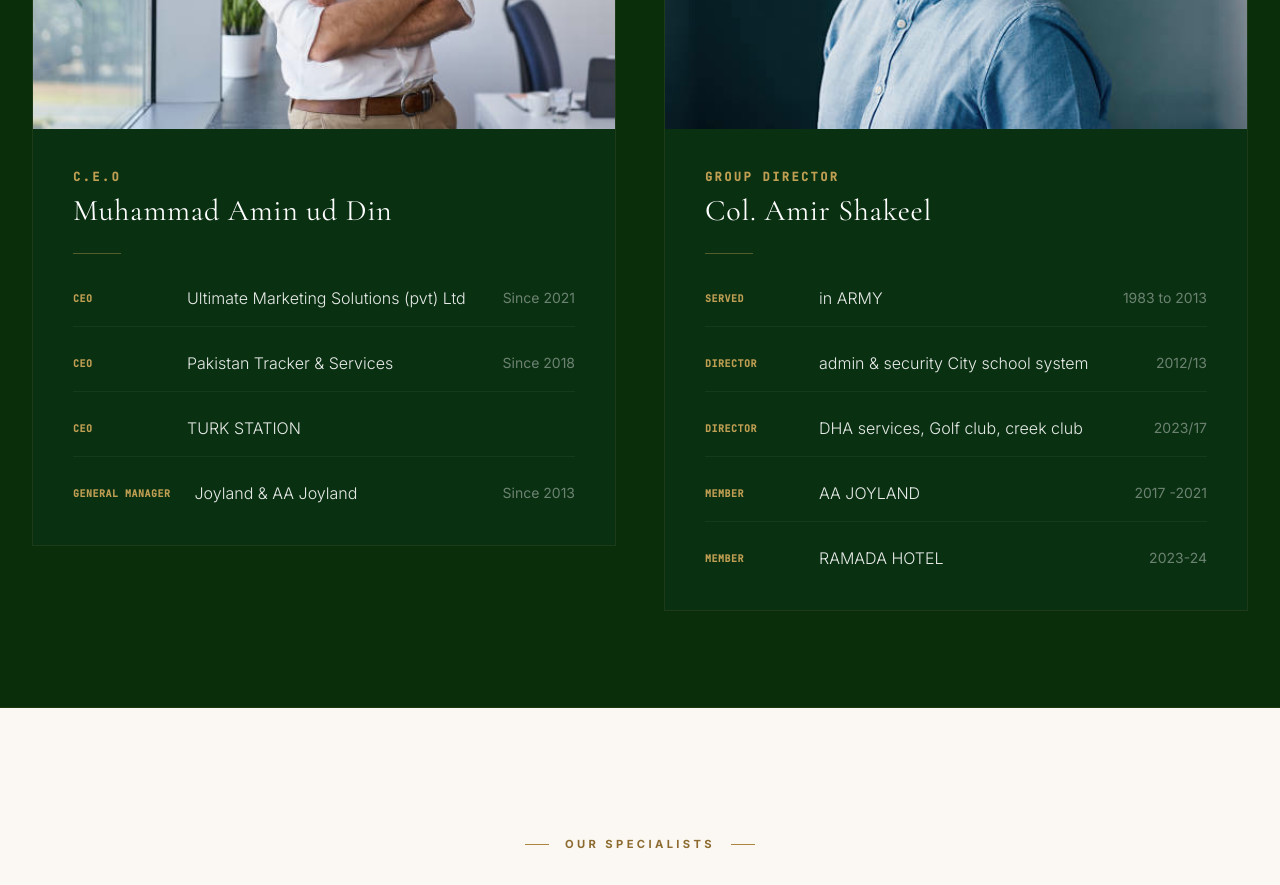
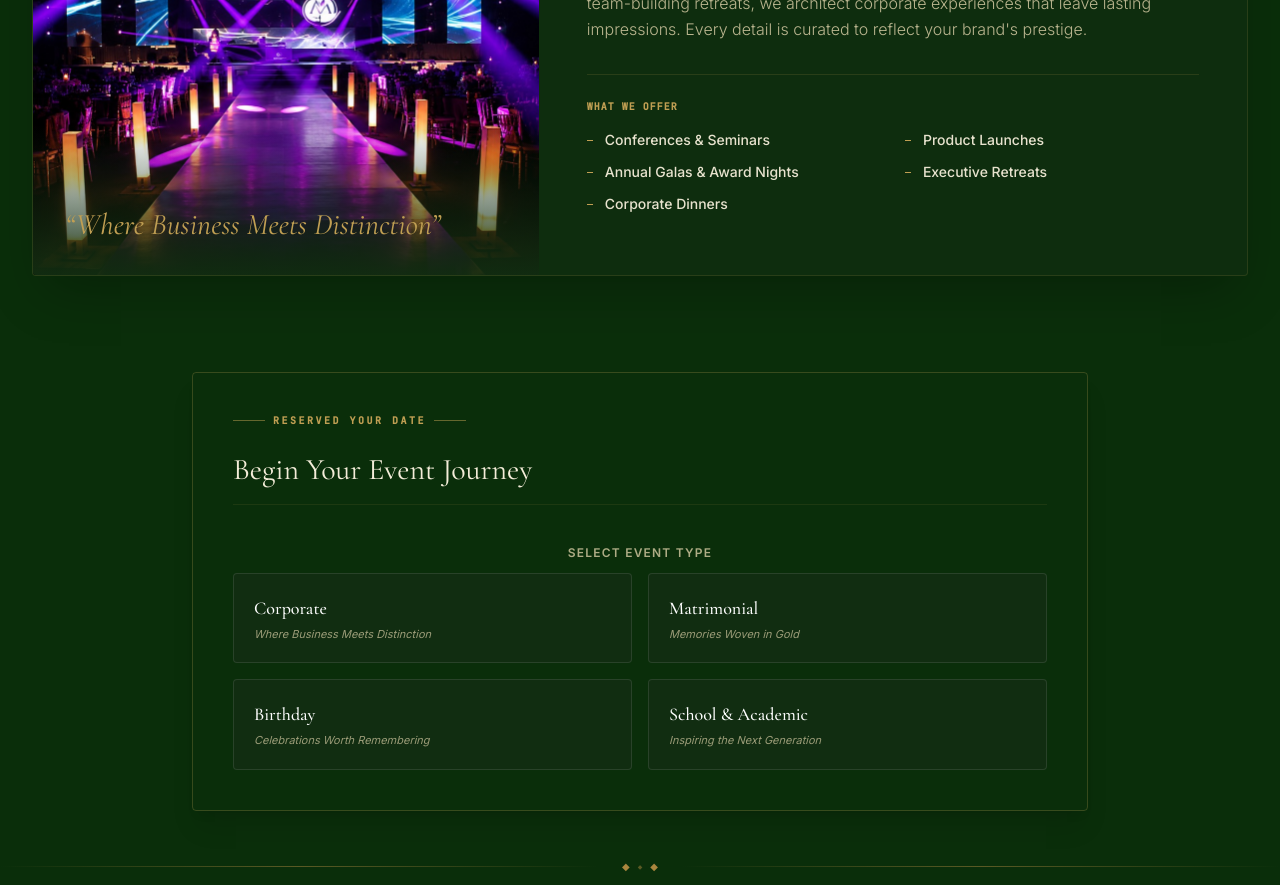
Before and after one commit to abdul000rehman9-dotcom/project-2, a React (Vite) app: page / in a window 1280 px wide. Shown: the part 7940-8825 px from the top of the page. Built offline with nearby package versions, Linux system fonts and the light colour scheme.

Commit message:
add logo

```diff
--- a/src/App.tsx
+++ b/src/App.tsx
@@ -61,8 +61,8 @@
             <Services />
             <Partnership onSelectModel={handleSelectModel} />
             <Difference />
-            <Directors />
-            <Team />
+            {/* <Directors /> */}
+            {/* <Team /> */}
             <Events />
             <Clients />
             <OurImpact />
```
Also changed, not shown: public/logo-2.png (added), public/logo.png.
